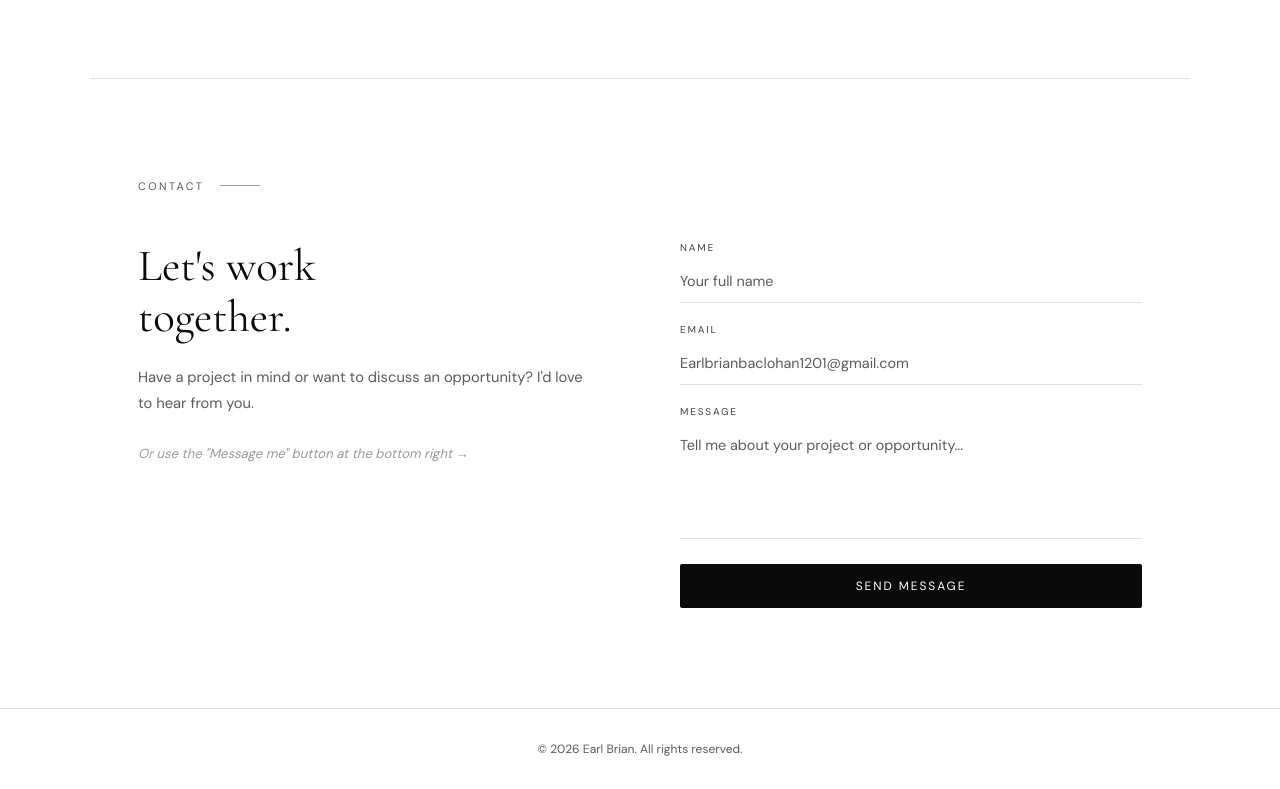
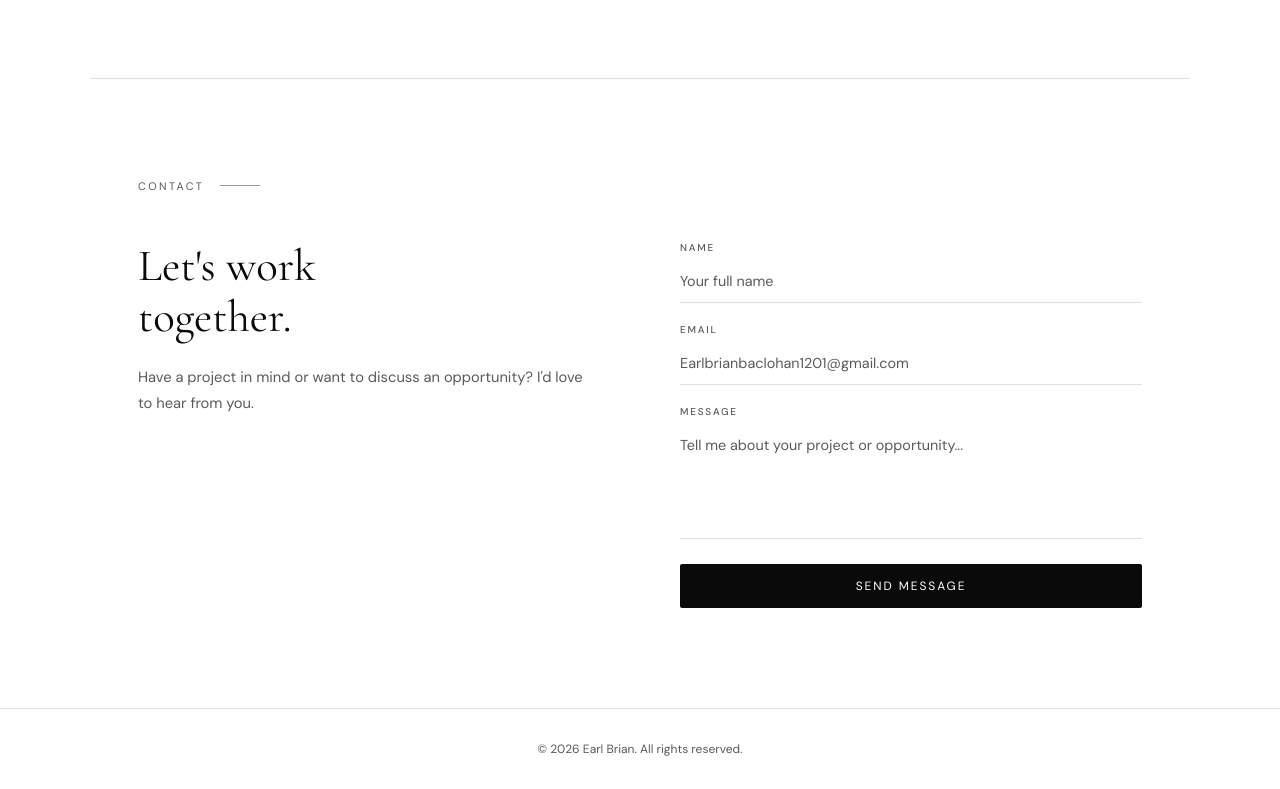
Before and after one commit to Earl1201/my-website-portfolio, a React (Vite) app: page / in a window 1280 px wide. Shown: the part 1153-1942 px from the top of the page. Built offline with nearby package versions, Linux system fonts and the light colour scheme.

Commit message:
Small Change - 1

```diff
--- a/src/components/Contact.jsx
+++ b/src/components/Contact.jsx
@@ -52,9 +52,6 @@ export default function Contact() {
           <p style={{ fontSize:"0.92rem", fontWeight:400, color:"var(--text-muted)", lineHeight:1.8, marginBottom:28 }}>
             Have a project in mind or want to discuss an opportunity? I'd love to hear from you.
           </p>
-          <p style={{ fontSize:"0.82rem", color:"var(--text-accent)", fontStyle:"italic" }}>
-            Or use the "Message me" button at the bottom right →
-          </p>
         </div>
 
         {sent ? (
```
